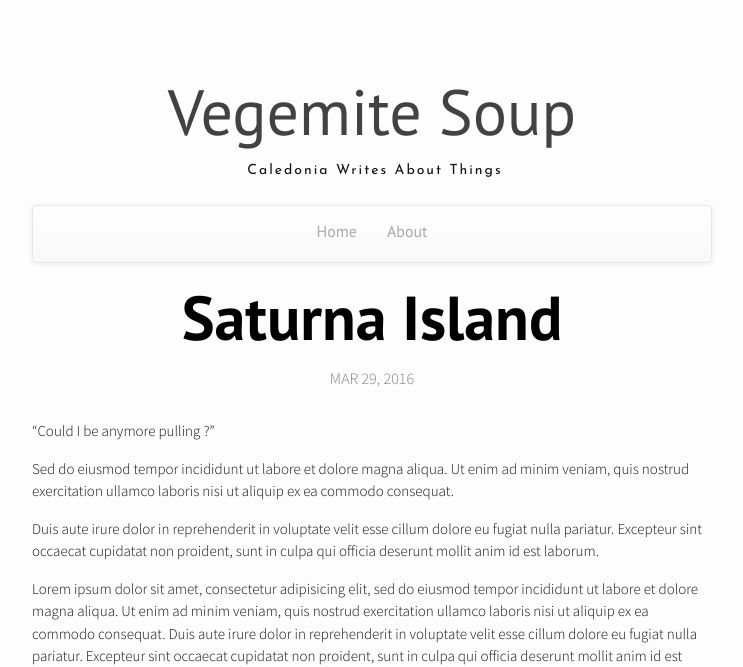
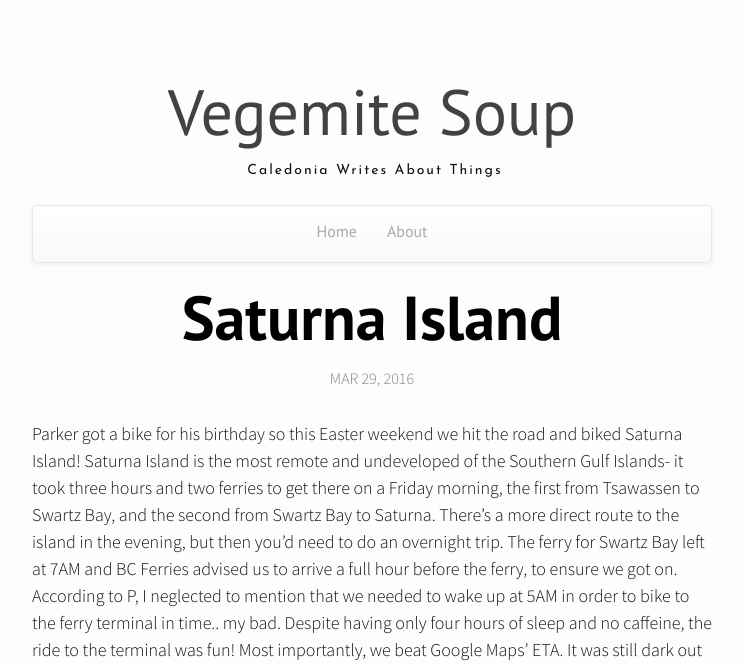
Before and after one commit to calthomson/calthomson.github.io, a Jekyll site: the page built from _posts/2016-03-29-saturna.markdown, in a window 1280 px wide. Shown: the top 667 px of the page, without its empty margins (268-1011 px from the left). Built offline with Jekyll 4.4.1, drawn with Linux system fonts in a browser that asks for light colours; nearby versions of some CDN libraries; some of the changed text lies outside the part shown.

Commit message:
Writing post

```diff
--- a/_posts/2016-03-29-saturna.markdown
+++ b/_posts/2016-03-29-saturna.markdown
@@ -5,12 +5,19 @@
 categories: [travel, trips, gulf islands]
 author: "Caledonia Thomson"
 ---
-"Could I be anymore pulling ?"
 
-Sed do eiusmod tempor incididunt ut labore et dolore magna aliqua. Ut enim ad minim veniam, quis nostrud exercitation ullamco laboris nisi ut aliquip ex ea commodo consequat.
+<Insert header photo>
 
- Duis aute irure dolor in reprehenderit in voluptate velit esse cillum dolore eu fugiat nulla pariatur. Excepteur sint occaecat cupidatat non proident, sunt in culpa qui officia deserunt mollit anim id est laborum.
+Parker got a bike for his birthday so this Easter weekend we hit the road and biked Saturna Island!
 
-Lorem ipsum dolor sit amet, consectetur adipisicing elit, sed do eiusmod tempor incididunt ut labore et dolore magna aliqua. Ut enim ad minim veniam, quis nostrud exercitation ullamco laboris nisi ut aliquip ex ea commodo consequat. Duis aute irure dolor in reprehenderit in voluptate velit esse cillum dolore eu fugiat nulla pariatur. Excepteur sint occaecat cupidatat non proident, sunt in culpa qui officia deserunt mollit anim id est laborum.
+Saturna Island is the most remote and undeveloped of the Southern Gulf Islands- it took  three hours and two ferries to get there on a Friday morning, the first from Tsawassen to Swartz Bay, and the second from Swartz Bay to Saturna. There’s a more direct route to the island in the evening, but then you’d need to do an overnight trip. The ferry for Swartz Bay left at 7AM and BC Ferries advised us to arrive a full hour before the ferry, to ensure we got on. According to P, I neglected to mention that we needed to wake up at 5AM in order to bike to the ferry terminal in time.. my bad.
 
-![alt text](/photos/2016-03-29-saturna/2016-03-25 02.37.53 1.jpg "Logo Title Text 1")
+Despite having only four hours of sleep and no caffeine, the ride to the terminal was fun! Most importantly, we beat Google Maps’ ETA. It was still dark out when we left but the sun started to come up as we got close to the terminal. Very beautiful! I don’t have any pictures- not brave enough to try to handle my phone on the thin shoulder beside the ferry traffic. The gate for cyclists wasn’t open yet so we biked over to the entry for on-foot passengers and bought our tickets there ($20 per person; ask for a thoroughfare voucher to Saturna).
+
+<Insert Map>
+
+I always feel excited when I’m up doing things that early, like I’m cheating at life because everyone else is asleep. I was so excited that I gracefully passed out immediately after we sat down on the ferry.
+
+<Insert photo of asleep>
+
+![alt text](/photos/2016-03-29-saturna/2016-03-25 02.49.50 1.jpg "Sunrise on the Ferry")
```
